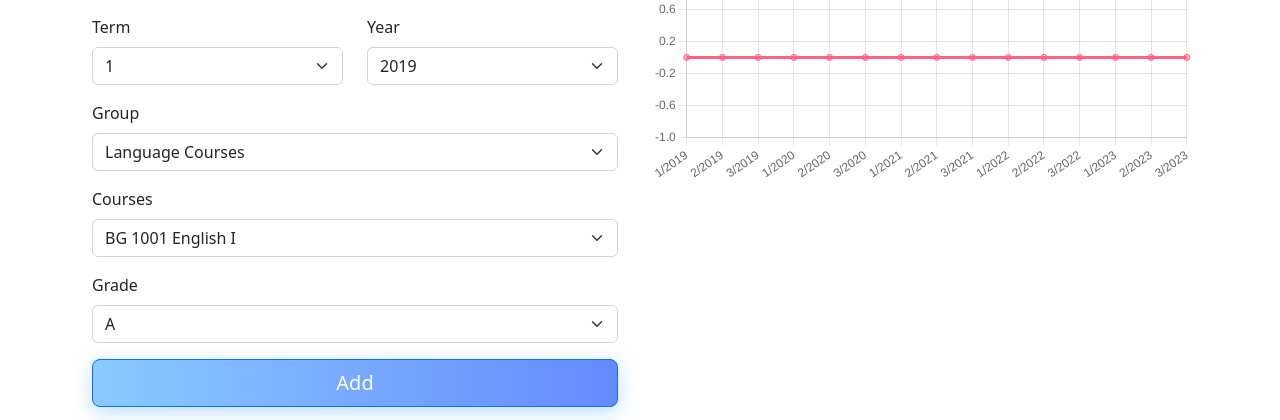
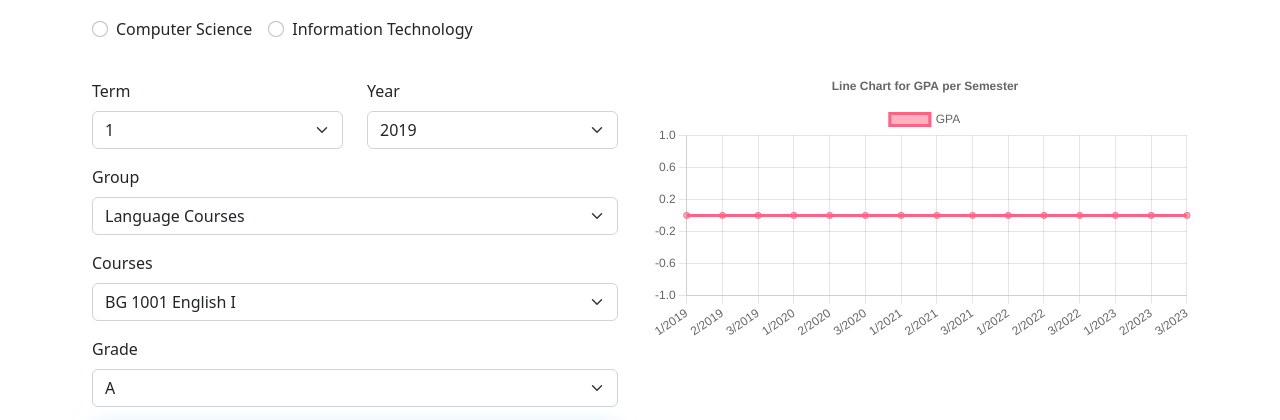
Before and after one commit to KaungKhantSiThu/grade-calculator, a Gatsby site: page / in a window 1280 px wide. Shown: the part 109-529 px from the top of the page. Built offline with nearby package versions, Linux system fonts and the light colour scheme; Gatsby itself is replaced by a stand-in of ours.

Commit message:
Added README.md file

```diff
--- a/src/components/inputModal.js
+++ b/src/components/inputModal.js
@@ -8,6 +8,7 @@ export default function InputModal(props) {
     const {parentCallBack} = props;
 
     const {terms, years, curriculum, grades} = useContext(CourseContext)
+
 
     const yearRef = useRef('2019');
 
@@ -84,11 +85,8 @@ export default function InputModal(props) {
     }
 
 
-
-
     return(
         <>
-            <h1 className={"header"}>Select your course</h1>
             <Form className={"form"}>
                 <Row>
                     <Col>
--- /dev/null
+++ b/src/components/it-2019.json
@@ -0,0 +1,467 @@
+{
+  "curriculum": {
+    "name": "Information Technology",
+    "courses": [
+      {
+        "groupID": "0",
+        "groupName": "Language Courses",
+        "subjects": [
+          {
+            "code": "BG 1001",
+            "name": "English I"
+          },
+          {
+            "code": "BG 1002",
+            "name": "English II"
+          },
+          {
+            "code": "BG 2000",
+            "name": "English III"
+          },
+          {
+            "code": "BG 2001",
+            "name": "English IV"
+          }
+        ]
+      },
+      {
+        "groupID": "1",
+        "groupName": "Humanities Courses",
+        "subjects": [
+          {
+            "code": "BG 1400",
+            "name": "Business Law I"
+          }
+        ]
+      },
+      {
+        "groupID": "2",
+        "groupName": "Social Science Courses",
+        "subjects": [
+          {
+            "code": "GE 2202",
+            "name": "Ethics"
+          },
+          {
+            "code": "MGT 1101",
+            "name": "Introduction to Business"
+          }
+        ]
+      },
+      {
+        "groupID": "3",
+        "groupName": "Science and Mathematics Courses",
+        "subjects": [
+          {
+            "code": "ACT 1601",
+            "name": "Fundamentals of Financial Accounting I"
+          },
+          {
+            "code": "ITX 1001",
+            "name": "Basic Mathematics and Statistics"
+          }
+        ]
+      },
+      {
+        "groupID": "4",
+        "groupName": "General Education Courses",
+        "subjects": [
+          {
+            "code": "GE 1101",
+            "name": "Thai Civilization"
+          },
+          {
+            "code": "GE 1102",
+            "name": "Introduction to Philosophy"
+          },
+          {
+            "code": "GE 2101",
+            "name": "World Civilization"
+          },
+          {
+            "code": "GE 2103",
+            "name": "Art of Reasoning"
+          },
+          {
+            "code": "GE 2104",
+            "name": "Thai Buddhism"
+          },
+          {
+            "code": "GE 2105",
+            "name": "Introduction to World Religion"
+          },
+          {
+            "code": "GE 2106",
+            "name": "Logical Thinking and Application"
+          },
+          {
+            "code": "GE 2107",
+            "name": "Applied Philosophy in Social Sciences and Humanities"
+          },
+          {
+            "code": "MGT 2404",
+            "name": "Managerial Psychology"
+          },
+          {
+            "code": "GE 1207",
+            "name": "Fundamental Psychology"
+          },
+          {
+            "code": "GE 1203",
+            "name": "Society, Politics and Economics"
+          },
+          {
+            "code": "GE 1205",
+            "name": "ASEAN Ways"
+          },
+          {
+            "code": "GE 1206",
+            "name": "Philosophy of Sufficiency Economy"
+          },
+          {
+            "code": "GE 2203",
+            "name": "Art of Living"
+          },
+          {
+            "code": "GE 2205",
+            "name": "Communication and Multicultural society"
+          },
+          {
+            "code": "GE 2206",
+            "name": "Personality Development"
+          },
+          {
+            "code": "GE 2207",
+            "name": "Sport, Health and Wellness Development"
+          },
+          {
+            "code": "GE 2208",
+            "name": "Thai Politics and Government"
+          },
+          {
+            "code": "ECO 2200",
+            "name": "Introduction to Economics"
+          },
+          {
+            "code": "GE 1301",
+            "name": "Environmental Science"
+          },
+          {
+            "code": "GE 2301",
+            "name": "Lifestyles in Dynamic World"
+          },
+          {
+            "code": "GE 2302",
+            "name": "Climate Change and Human Life"
+          },
+          {
+            "code": "GE 2303",
+            "name": "Building Brilliant Brain"
+          },
+          {
+            "code": "MA 1200",
+            "name": "Mathematics for Business"
+          },
+          {
+            "code": "GE 1403",
+            "name": "Communication in Thai"
+          },
+          {
+            "code": "GE 1405",
+            "name": "Thai Language and Culture"
+          },
+          {
+            "code": "GE 1406",
+            "name": "Burmese Language"
+          },
+          {
+            "code": "GE 1407",
+            "name": "Russian Language"
+          },
+          {
+            "code": "GE 3401",
+            "name": "Public Speaking in Thai"
+          }
+        ]
+      },
+      {
+        "groupID": "5",
+        "groupName": "Core Courses",
+        "subjects": [
+          {
+            "code": "ITX 2001",
+            "name": "Object-Oriented Concepts and Programming"
+          },
+          {
+            "code": "ITX 2002",
+            "name": "Calculus"
+          },
+          {
+            "code": "ITX 2003",
+            "name": "Principles of Statistics"
+          },
+          {
+            "code": "ITX 2004",
+            "name": "UI/UX Design and Prototyping"
+          },
+          {
+            "code": "ITX 2005",
+            "name": "Design Thinking"
+          },
+          {
+            "code": "ITX 2006",
+            "name": "Mathematics and Statistics for Data Science"
+          },
+          {
+            "code": "ITX 2007",
+            "name": "Data Science"
+          },
+          {
+            "code": "ITX 2008",
+            "name": "Cloud Computing"
+          },
+          {
+            "code": "ITX 2009",
+            "name": "Presentation and Data Visualization Techniques"
+          },
+          {
+            "code": "ITX 2010",
+            "name": "Data Structure and Algorithms"
+          }
+        ]
+      },
+      {
+        "groupID": "6",
+        "groupName": "Major Required Courses",
+        "subjects": [
+          {
+            "code": "ITX 3001",
+            "name": "Fundamentals of Computer Programming"
+          },
+          {
+            "code": "ITX 3002",
+            "name": "Introduction to Information Technology"
+          },
+          {
+            "code": "ITX 3003",
+            "name": "Business Systems"
+          },
+          {
+            "code": "ITX 3004",
+            "name": "Information System Analysis and Design"
+          },
+          {
+            "code": "ITX 3005",
+            "name": "Computer Networks"
+          },
+          {
+            "code": "ITX 3006",
+            "name": "Database Management Systems"
+          },
+          {
+            "code": "ITX 3007",
+            "name": "Software Engineering"
+          },
+          {
+            "code": "ITX 3008",
+            "name": "IT Project Management"
+          },
+          {
+            "code": "ITX 3009",
+            "name": "Senior Project I"
+          },
+          {
+            "code": "ITX 3010",
+            "name": "Senior Project I"
+          }
+        ]
+      },
+      {
+        "groupID": "7",
+        "groupName": "Software Engineering and Development",
+        "subjects": [
+          {
+            "code": "ITX 4103",
+            "name": "Requirement Engineering"
+          },
+          {
+            "code": "ITX 4104",
+            "name": "Software Testing"
+          },
+          {
+            "code": "ITX 4106",
+            "name": "Enterprise Architecture"
+          },
+          {
+            "code": "ITX 4107",
+            "name": "Web Application Development"
+          },
+          {
+            "code": "ITX 4108",
+            "name": "iOS Application Development"
+          },
+          {
+            "code": "ITX 4109",
+            "name": "Android Application Development"
+          }
+        ]
+      },
+      {
+        "groupID": "8",
+        "groupName": "Informatics and Data Science",
+        "subjects": [
+          {
+            "code": "ITX 4201",
+            "name": "Artificial Intelligence Concepts"
+          },
+          {
+            "code": "ITX 4202",
+            "name": "Data Mining"
+          },
+          {
+            "code": "ITX 4203",
+            "name": "Machine Learning"
+          },
+          {
+            "code": "ITX 4204",
+            "name": "Biometrics"
+          },
+          {
+            "code": "ITX 4205",
+            "name": "Big Data Analytics"
+          },
+          {
+            "code": "ITX 4206",
+            "name": "Data Warehousing and Business Intelligence"
+          },
+          {
+            "code": "ITX 4207",
+            "name": "Decision Support and Recommender Systems"
+          },
+          {
+            "code": "ITX 4208",
+            "name": "Deep Learning"
+          },
+          {
+            "code": "ITX 4209",
+            "name": "Intelligent System Development"
+          },
+          {
+            "code": "ITX 4210",
+            "name": "Natural Language Processing and Social Interactions"
+          }
+        ]
+      },
+      {
+        "groupID": "9",
+        "groupName": "Network Technology and Infrastructure",
+        "subjects": [
+          {
+            "code": "ITX 4301",
+            "name": "Network Design"
+          },
+          {
+            "code": "ITX 4302",
+            "name": "Cisco Networking Workshop"
+          },
+          {
+            "code": "ITX 4303",
+            "name": "Network Security"
+          },
+          {
+            "code": "ITX 4304",
+            "name": "Network Management"
+          },
+          {
+            "code": "ITX 4305",
+            "name": "Heterogeneous Wireless Networks"
+          },
+          {
+            "code": "ITX 4306",
+            "name": "Internet of Things"
+          },
+          {
+            "code": "ITX 4307",
+            "name": "Business Continuity Planning and Management"
+          }
+        ]
+      },
+      {
+        "groupID": "10",
+        "groupName": "Enterprise Systems",
+        "subjects": [
+          {
+            "code": "ITX 4402",
+            "name": "Sales and Distribution Management System"
+          },
+          {
+            "code": "ITX 4403",
+            "name": "Manufacturing Management System"
+          },
+          {
+            "code": "ITX 4404",
+            "name": "Supply Chain Management System"
+          },
+          {
+            "code": "ITX 4405",
+            "name": "Finance and Accounting Information System"
+          },
+          {
+            "code": "ITX 4406",
+            "name": "Customer Relationship Management System"
+          },
+          {
+            "code": "ITX 4407",
+            "name": "Enterprise Application Development"
+          },
+          {
+            "code": "ITX 4408",
+            "name": "Enterprise Database System"
+          },
+          {
+            "code": "ITX 4409",
+            "name": "Blockchain Technology"
+          }
+        ]
+      },
+      {
+        "groupID": "11",
+        "groupName": "Major Elective Courses Group 2",
+        "subjects": [
+          {
+            "code": "ITX 4502",
+            "name": "Tech Startup"
+          },
+          {
+            "code": "ITX 4503",
+            "name": "Information Systems Security"
+          },
+          {
+            "code": "ITX 4504",
+            "name": "Digital Marketing"
+          },
+          {
+            "code": "ITX 4505",
+            "name": "Digital Transformation"
+          },
+          {
+            "code": "ITX 4506",
+            "name": "Image Processing"
+          },
+          {
+            "code": "ITX 4507",
+            "name": "Information Retrieval and Search Engines"
+          },
+          {
+            "code": "ITX 4508",
+            "name": "Quantitative Research for Digital Business"
+          },
+          {
+            "code": "ITX 4600-4699",
+            "name": "Selected Topics"
+          }
+        ]
+      }
+    ]
+  }
+}
--- a/src/pages/index.js
+++ b/src/pages/index.js
@@ -1,23 +1,25 @@
 import React, {useState} from 'react'
 import InputModal from "../components/inputModal";
-import {Col, Container, Row} from "react-bootstrap";
+import {Col, Container, Form, Navbar, Row} from "react-bootstrap";
 import SemesterTables from "../components/GPATable";
 import {useLocalStorage} from "react-use";
 import "../components/styles.css"
 import LineChart from "../components/LineChart";
 import 'bootstrap/dist/css/bootstrap.min.css';
 import {CourseContext} from "../components/context";
+import logo from "../images/night.png"
 
 //const ThemeContext = createContext(null);
 export default function GPA_Calculator() {
 
-
-  const majorInformation = {
+  const [majorInformation, setMajorInformation] = useState({
     curriculum: require('../components/cs-2019.json').curriculum,
     years: ['2019', '2020', '2021', '2022', '2023'],
     terms: ['1','2','3'],
     grades: require('../components/grades.json').grades,
-  }
+  })
+
+
 
   majorInformation.semesters = majorInformation.years.flatMap((year) => (
       majorInformation.terms.map((term) => (
@@ -136,10 +138,73 @@ export default function GPA_Calculator() {
     coursesChanges()
   }
 
+  const radioChange = (e) => {
+    e.persist();
+    console.log(e.target.value);
+    //alert("Selecting another major after adding courses will cause course inconsistency in the semester tables. Please click the radio button again to confirm.")
+    let major = e.target.value;
+    if (major === 'CS') {
+      console.log('Changed to CS!')
+      setMajorInformation(
+          {
+            curriculum: require('../components/cs-2019.json').curriculum,
+            years: ['2019', '2020', '2021', '2022', '2023'],
+            terms: ['1','2','3'],
+            grades: require('../components/grades.json').grades,
+          }
+      )
+    } else {
+      console.log('Changed to IT!')
+      setMajorInformation(
+          {
+            curriculum: require('../components/it-2019.json').curriculum,
+            years: ['2019', '2020', '2021', '2022', '2023'],
+            terms: ['1','2','3'],
+            grades: require('../components/grades.json').grades,
+          }
+      )
+    }
+  };
 
   return(
+      <div className="App">
+        <Navbar bg="dark" variant="dark">
+          <Container className="justify-content-center">
+            <Navbar.Brand href="">
+              <img
+                  src={logo}
+                  width="50"
+                  height="50"
+                  alt="GPA logo"
+              />{' '}
+              Grade Tracker
+            </Navbar.Brand>
+          </Container>
+        </Navbar>
         <CourseContext.Provider value={majorInformation}>
           <Container className={"container"}>
+            <Form className={"form"}>
+              <Form.Group className="mb-3" controlId='major' key={`inline-radio`}>
+                <Form.Check
+                    inline
+                    label="Computer Science"
+                    name="group1"
+                    value="CS"
+                    type={"radio"}
+                    id={`reverse-radio-1`}
+                    onChange={radioChange}
+                />
+                <Form.Check
+                    inline
+                    label="Information Technology"
+                    name="group1"
+                    value="IT"
+                    type={"radio"}
+                    id={`reverse-radio-2`}
+                    onChange={radioChange}
+                />
+              </Form.Group>
+            </Form>
             <Row md>
               <Col md={6}>
                 <InputModal
@@ -160,5 +225,6 @@ export default function GPA_Calculator() {
             </Row>
           </Container>
         </CourseContext.Provider>
+      </div>
   )
 }
```
Also changed, not shown: src/components/headerWrapper.js (deleted, +0 -11 lines), README.md, src/screenshots/Adaptive-layout.png (added), src/screenshots/Option-for-IT.png (added), src/screenshots/alert.png (added), src/screenshots/home-page.png (added). Lines whose indentation alone changed are shown as unchanged.
